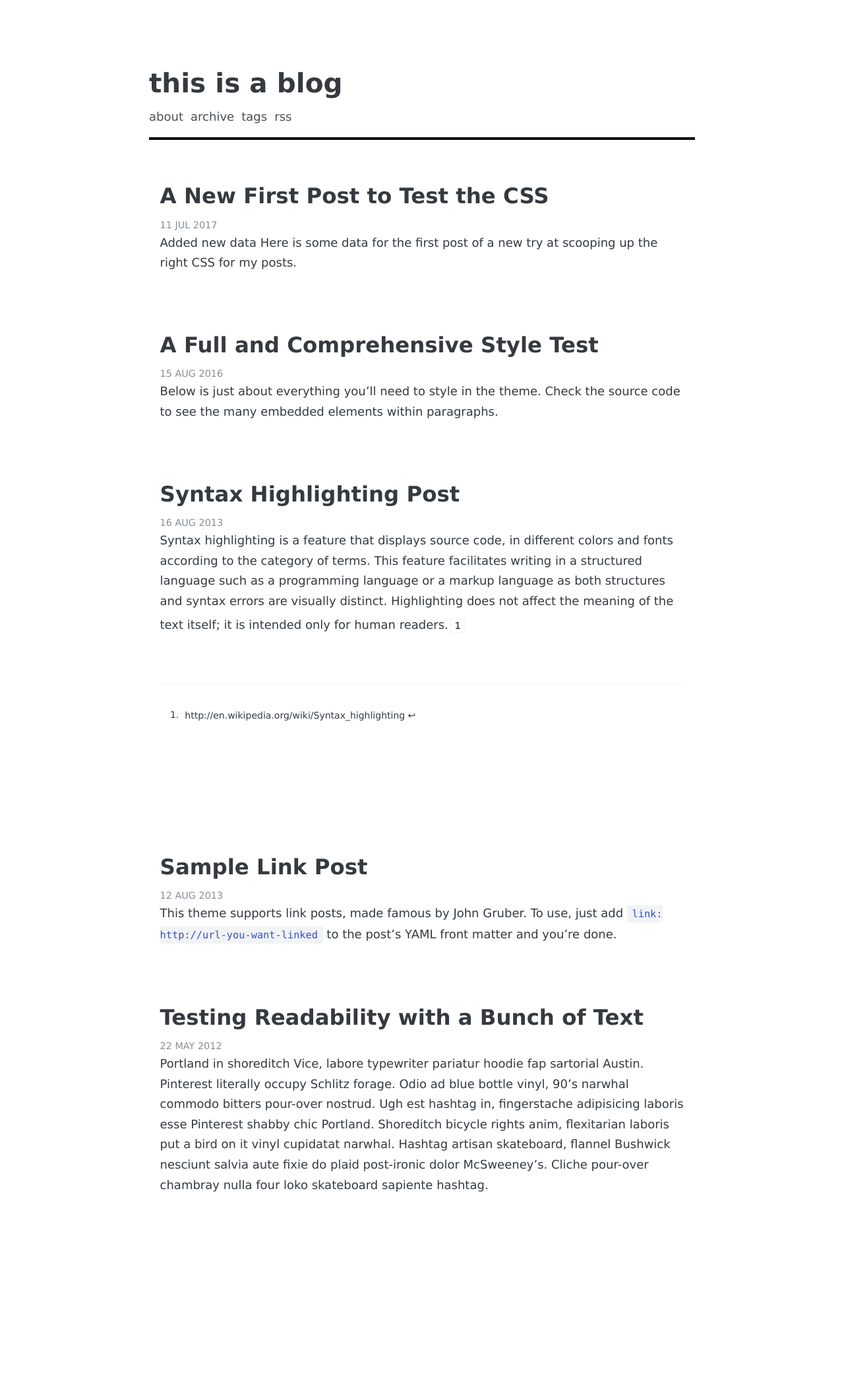
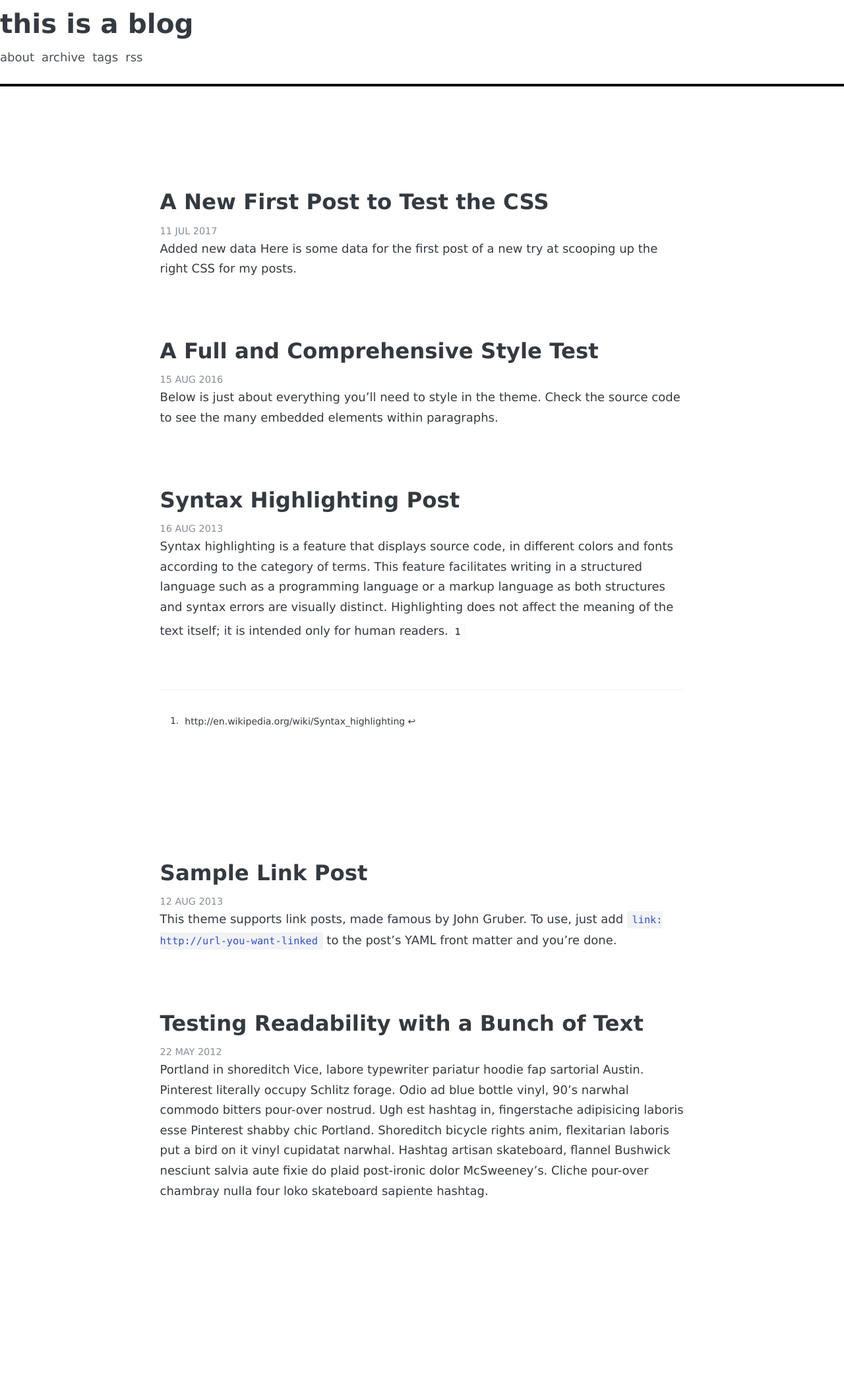
Before and after one commit to thisisamatthew/thisisamatthew.github.io, a Jekyll site: the page built from index.html, in a window 1280 px wide. Shown: the whole page at 66% size. Built offline with Jekyll 4.4.1, drawn with Linux system fonts in a browser that asks for light colours; some web fonts are replaced; the list of posts is cut into pages by our own code.

Commit message:
Update default.html

```diff
--- a/_layouts/default.html
+++ b/_layouts/default.html
@@ -2,7 +2,6 @@
 <html lang="en">
 {% include head.html %}
 <body>
-  <div class="content-container">
       <header class="header">
         <div class="header-title">
           <a href="{{ site.url }}{{ site.baseurl }}">{{ site.name }}</a>
@@ -16,7 +15,8 @@
             {% endif %}
             {% endfor %}
           </nav>
-</header>
+      </header>
+  <div class="content-container">
     {{ content }}
   </div>
 </body>
```
